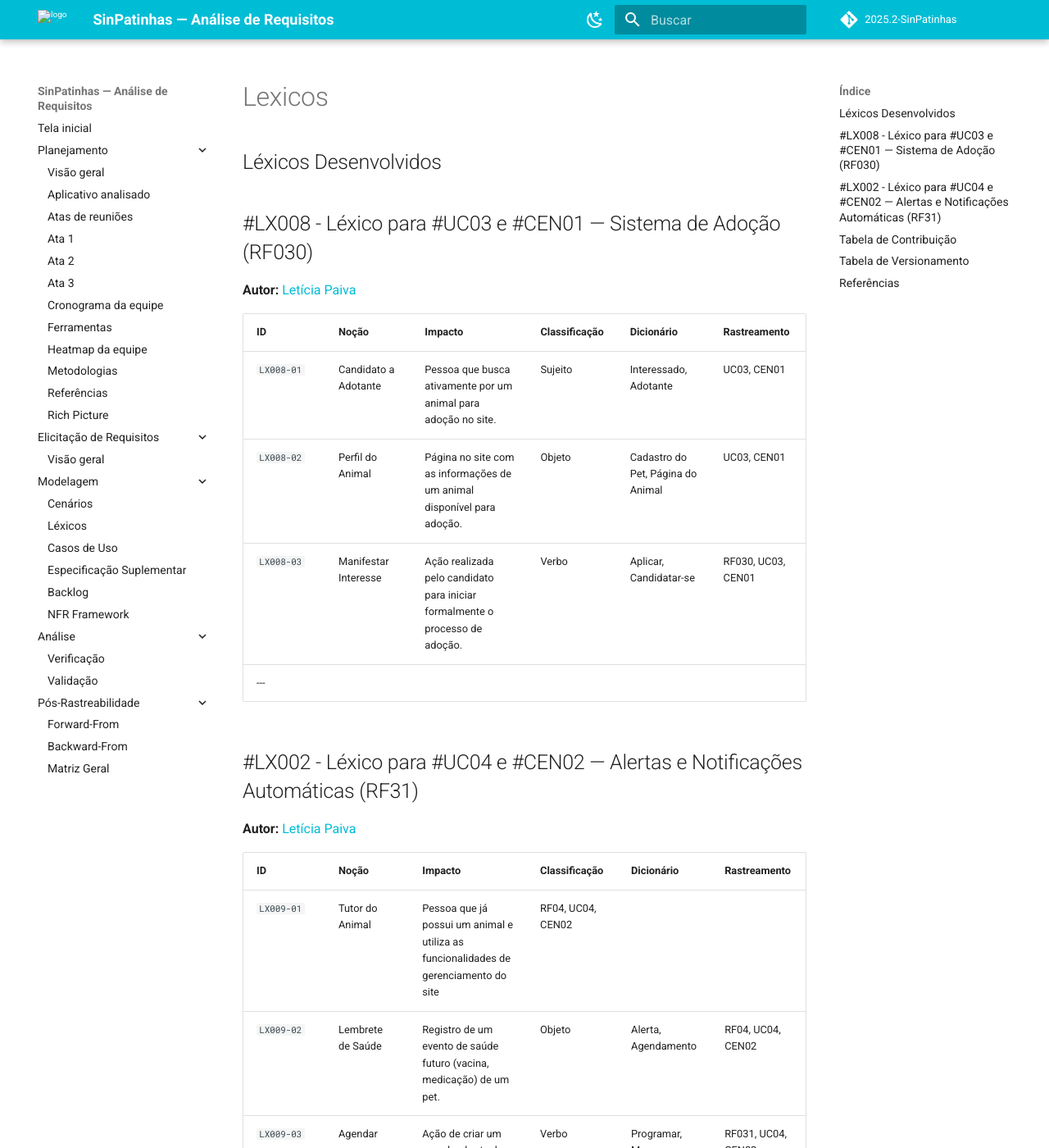
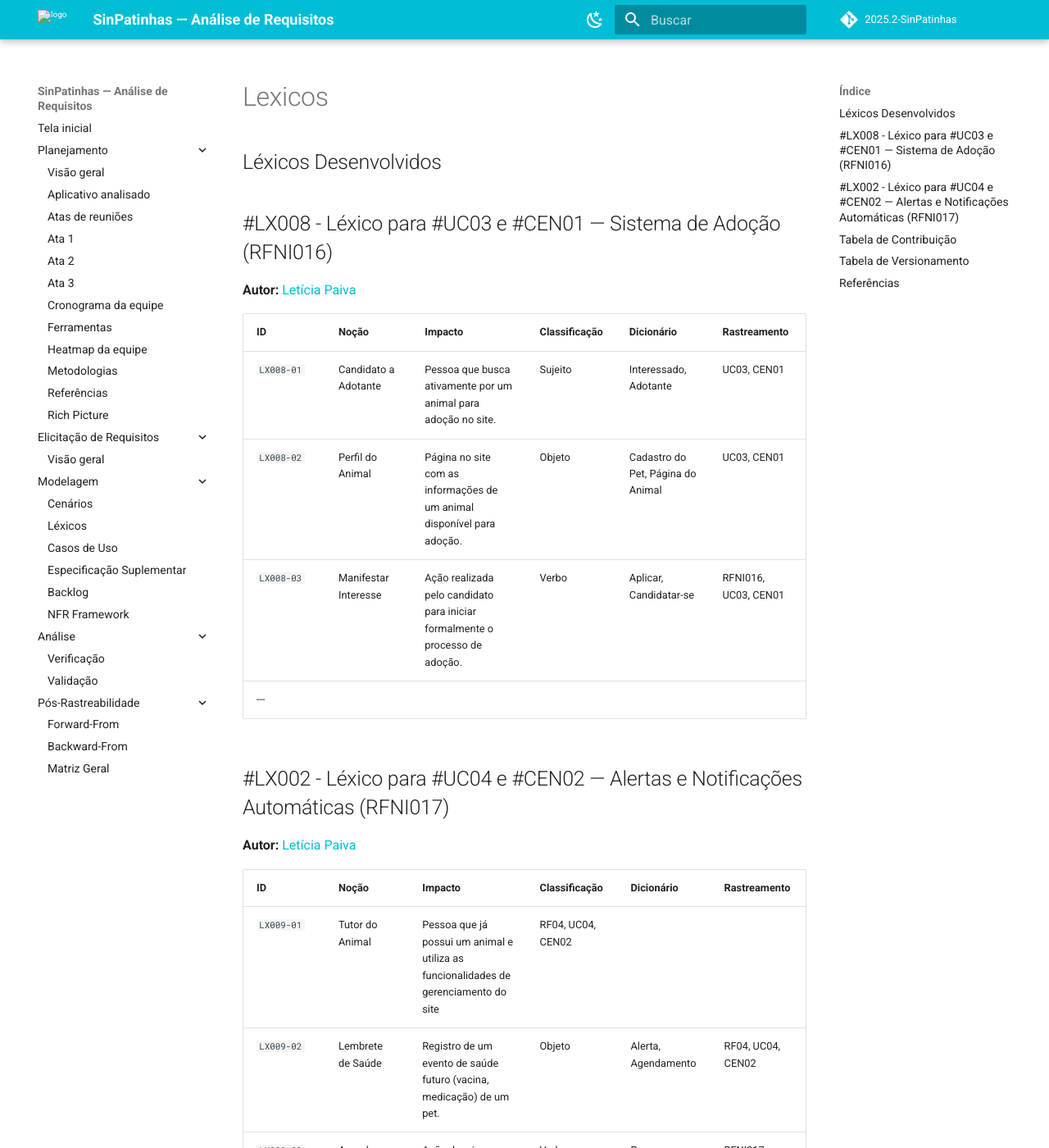
Before and after one commit to Requisitos-de-Software/2025.2-SinPatinhas, an MkDocs documentation site: the page built from docs/modelagem/gravacoes/leticia/lexicos.md, in a window 1280 px wide and 1400 px high. Shown: the whole window at 82% size. Built offline with MkDocs 1.6.1 and Material for MkDocs 9.7.7, drawn with Linux system fonts in a browser that asks for light colours; comment, search, counter and statistics services are not loaded; some of the changed text lies outside the part shown.

```diff
--- a/docs/modelagem/gravacoes/leticia/lexicos.md
+++ b/docs/modelagem/gravacoes/leticia/lexicos.md
@@ -2,7 +2,7 @@
 
 <a id="lx008"></a>
 
-## #LX008 - Léxico para #UC03 e #CEN01 — Sistema de Adoção (RF030)
+## #LX008 - Léxico para #UC03 e #CEN01 — Sistema de Adoção (RFNI016)
 
 **Autor:** [Letícia Paiva](https://github.com/leticiakrpaiva)
 
@@ -10,12 +10,12 @@
 |---------|------------|-------------|-------------------|----------------|------------------|
 | `LX008-01` | Candidato a Adotante | Pessoa que busca ativamente por um animal para adoção no site.| Sujeito | Interessado, Adotante |  UC03, CEN01 |
 | `LX008-02` | Perfil do Animal | Página no site com as informações de um animal disponível para adoção. | Objeto | Cadastro do Pet, Página do Animal | UC03, CEN01 |
-| `LX008-03` | Manifestar Interesse | Ação realizada pelo candidato para iniciar formalmente o processo de adoção. | Verbo | Aplicar, Candidatar-se | RF030, UC03, CEN01 |
+| `LX008-03` | Manifestar Interesse | Ação realizada pelo candidato para iniciar formalmente o processo de adoção. | Verbo | Aplicar, Candidatar-se | RFNI016, UC03, CEN01 |
 ---
 
 <a id="lx009"></a>
 
-## #LX002 - Léxico para #UC04 e #CEN02 — Alertas e Notificações Automáticas (RF31)
+## #LX002 - Léxico para #UC04 e #CEN02 — Alertas e Notificações Automáticas (RFNI017)
 
 **Autor:** [Letícia Paiva](https://github.com/leticiakrpaiva)
 
@@ -23,7 +23,7 @@
 |---------|------------|-------------|-------------------|----------------|------------------|
 | `LX009-01` | Tutor do Animal | Pessoa que já possui um animal e utiliza as funcionalidades de gerenciamento do site | RF04, UC04, CEN02 |
 | `LX009-02` | Lembrete de Saúde | Registro de um evento de saúde futuro (vacina, medicação) de um pet. | Objeto | Alerta, Agendamento | RF04, UC04, CEN02 |
-| `LX009-03` | Agendar | Ação de criar um novo lembrete de saúde, definindo o tipo, a data e o motivo. | Verbo | Programar, Marcar | RF031, UC04, CEN02 |
+| `LX009-03` | Agendar | Ação de criar um novo lembrete de saúde, definindo o tipo, a data e o motivo. | Verbo | Programar, Marcar | RFNI017, UC04, CEN02 |
 
 
 ---
```
Also changed, not shown: docs/elicitacao/tecnicas_elicitacao/requisitos_elicitados.md (+6 -4 lines), docs/modelagem/agilidade/historias_de_usuario.md (added, +89 -0 lines), docs/modelagem/agilidade/NFR_framework.md (added), docs/modelagem/agilidade/backlog.md (added).
